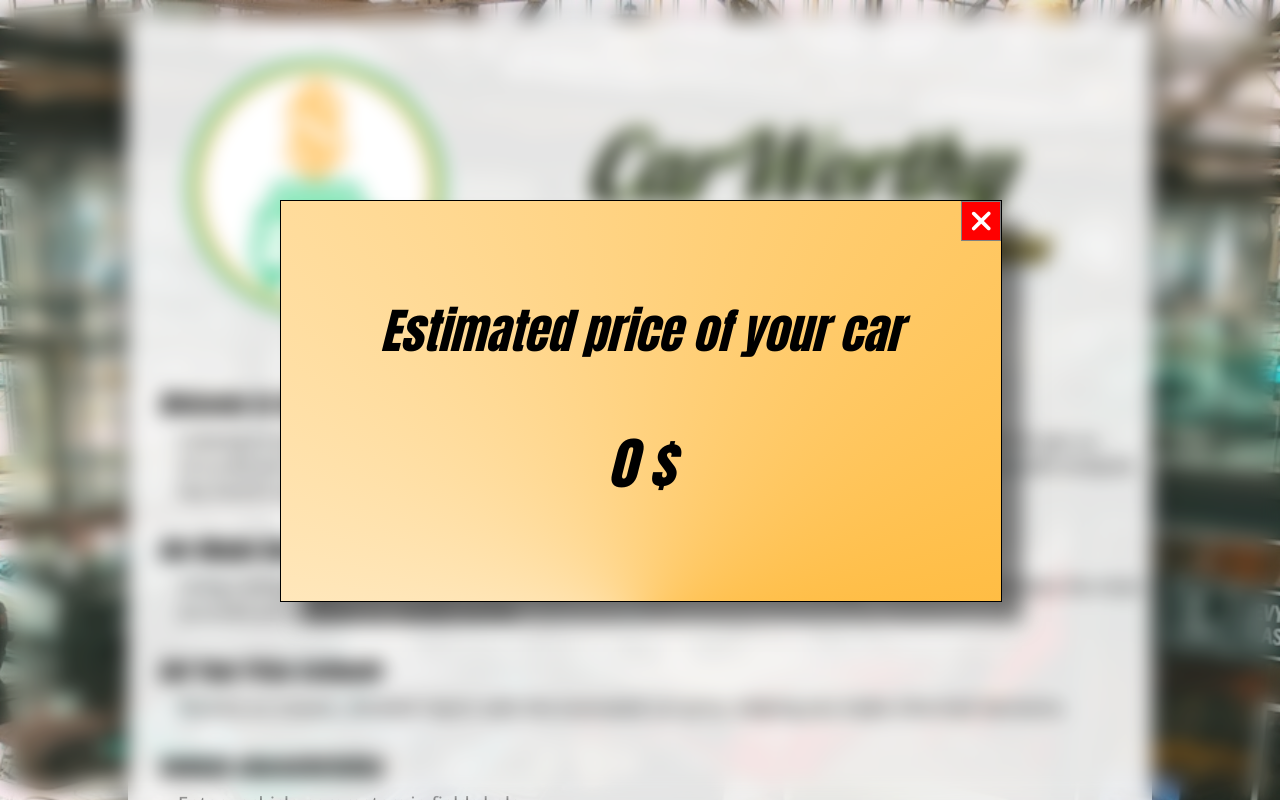
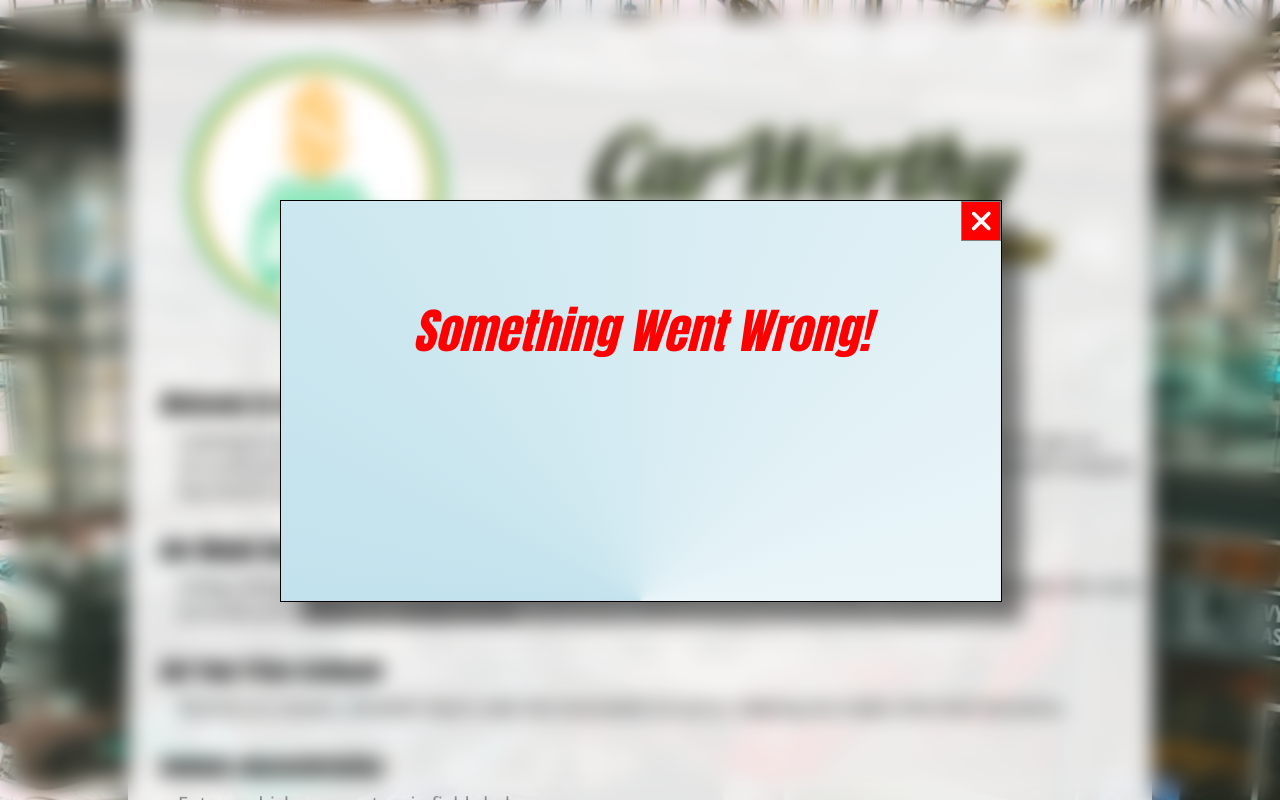
Before and after one commit to gszp1/BigData-Project, a React (Vite) app in the folder frontend/: page / in a window 1280 px wide. Shown: the top 800 px of the page. Built offline with nearby package versions, Linux system fonts and the light colour scheme; a web font is replaced by a local one.

Commit message:
Adds ErrorWindow styling.

```diff
--- a/frontend/src/components/ErrorWindow/ErrorWindow.jsx
+++ b/frontend/src/components/ErrorWindow/ErrorWindow.jsx
@@ -1,17 +1,21 @@
-import styles from "@/components/ErrorWindow/ErrorWindow.jsx"
+import styles from "@/components/ErrorWindow/ErrorWindow.module.css"
 import Window from "@/components/Window/Window.jsx"
-import BlurryBackground from "@/component/BlurryBackground/BlurryBackground.jsx";
+import BlurryBackground from "@/components/BlurryBackground/BlurryBackground.jsx";
 import PropTypes from "prop-types";
 
-const ErrorWindow = ({errorMessage, closeFunction}) => {
+const ErrorWindow = ({errorMessage, setShowError}) => {
+    const closeWindow = () => {
+        setShowError(false);
+    };
+
     return (
         <>
             <BlurryBackground
-                closeFunction={closeFunction}
+                closeFunction={closeWindow}
                 content={
                 <>
                     <Window
-                    closeWindow={closeFunction}
+                        closeWindow={closeWindow}
                             content={
                                 <>
                                     <p className={styles.header}>
@@ -23,6 +27,7 @@ const ErrorWindow = ({errorMessage, closeFunction}) => {
                                 </>
                             }
                     />
+
                 </>}
             />
         </>
@@ -31,7 +36,7 @@ const ErrorWindow = ({errorMessage, closeFunction}) => {
 
 ErrorWindow.propTypes = {
     errorMessage: PropTypes.string.isRequired,
-    closeFunction: PropTypes.func.isRequired
+    setShowError: PropTypes.func.isRequired
 }
 
 export default ErrorWindow;
--- a/frontend/src/components/ErrorWindow/ErrorWindow.module.css
+++ b/frontend/src/components/ErrorWindow/ErrorWindow.module.css
@@ -0,0 +1,28 @@
+.message {
+    width: 100%;
+    height: calc(50% - 20px);
+    display: flex;
+    justify-content: center;
+    font-family: "Anton", cursive;
+    font-style: oblique;
+    font-size: 2rem;
+    font-weight: 100;
+}
+
+.header {
+    width: 100%;
+    height: calc(50% - 20px);
+    display: flex;
+    justify-content: center;
+    align-items: center;
+
+    font-family: "Anton", cursive;
+    font-style: oblique;
+    font-size: 3rem;
+    font-weight: 100;
+    color: red;
+
+    white-space: normal;
+    word-wrap: break-word;
+    overflow-wrap: break-word;
+}
--- a/frontend/src/components/PageLayout/PageLayout.jsx
+++ b/frontend/src/components/PageLayout/PageLayout.jsx
@@ -4,8 +4,9 @@ import TextField from "@/components/TextField/TextField";
 import EstimateButton from "@/components/EstimateButton/EstimateButton.jsx";
 import styles from "@/components/PageLayout/PageLayout.module.css";
 import InputField from "@/components/InputField/InputField.jsx";
+import ErrorWindow from "@/components/ErrorWindow/ErrorWindow.jsx";
 import { useState } from 'react';
-import PriceWindow from "../PriceWindow/PriceWindow";
+import PriceWindow from "@/components/PriceWindow/PriceWindow.jsx";
 import {useServerInfo} from '@/ServerContext.jsx';
 import axios from 'axios';
 
@@ -26,7 +27,9 @@ const PageLayout = () => {
     });
 
     const [carPrice, setCarPrice] = useState(0);
-    const [showPrice, setShowPrice] = useState(true);
+    const [showPrice, setShowPrice] = useState(false);
+    const [errorMessage, setErrorMessage] = useState("");
+    const [showError, setShowError] = useState(true);
 
     const sendData = async () => {
         // let data = {...carParameters};
@@ -175,6 +178,13 @@ const PageLayout = () => {
                         setShowWindow={setShowPrice}
                     />
                 )}
+                { showError && (
+                    <ErrorWindow
+                        message={errorMessage}
+                        setShowError={setShowError}
+                    />
+                )}
+
             </div>
         </div>
     </>
--- a/frontend/src/components/Window/Window.module.css
+++ b/frontend/src/components/Window/Window.module.css
@@ -13,7 +13,7 @@
     height: 400px;
     border: 1px solid black;
 
-    background: conic-gradient(from .5turn at 50% 110%, white, orange);
+    background: conic-gradient(from .5turn at bottom center, lightblue, white);
     box-shadow: 20px 20px 20px rgba(0, 0, 0, 0.5);
     transition: transform 0.5s ease-in-out;
 }
```
Lines whose indentation alone changed are shown as unchanged.
